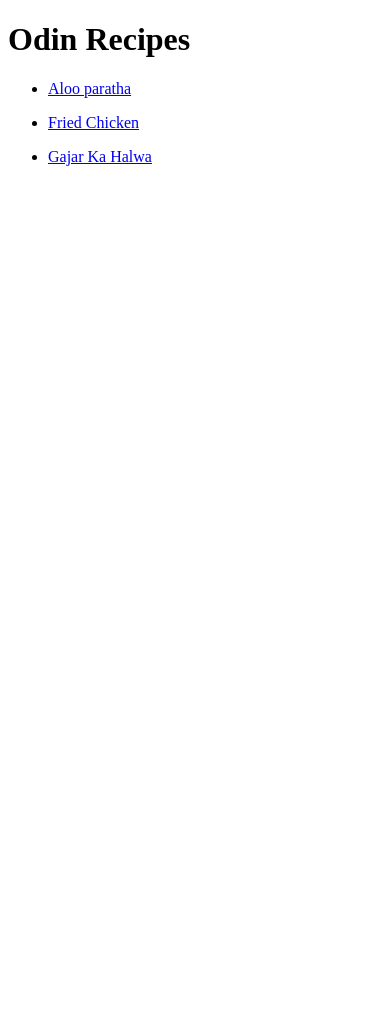
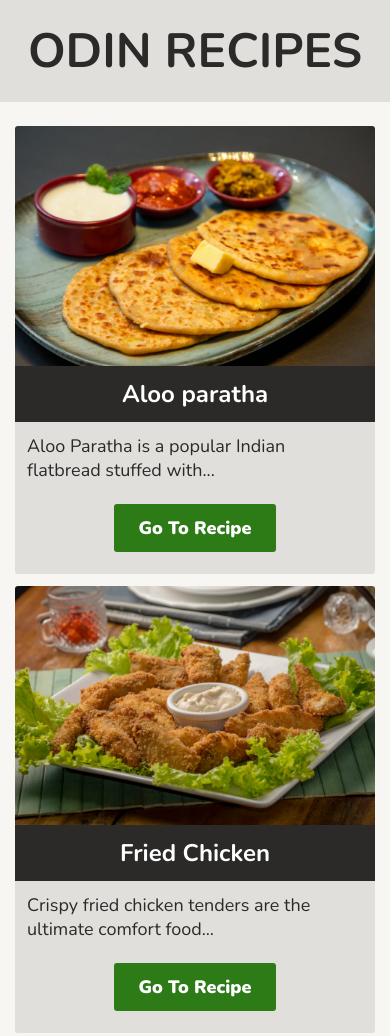
Before and after one commit to avinash4364/odin-recipes, a plain HTML site: page index.html in a window 390 px wide. Shown: the top 1036 px of the page. Before the commit the page ends 844 px from the top, so only its background shows below. Drawn offline with nearby package versions, Linux system fonts and the light colour scheme.

Commit message:
Use Flexbox to make home page more responsive

```diff
--- a/index.html
+++ b/index.html
@@ -4,17 +4,76 @@
     <meta charset="UTF-8" />
     <meta name="viewport" content="width=device-width, initial-scale=1.0" />
     <title>My Recipes</title>
+    <link rel="preconnect" href="https://fonts.googleapis.com" />
+    <link rel="preconnect" href="https://fonts.gstatic.com" crossorigin />
+    <link
+      href="https://fonts.googleapis.com/css2?family=Nunito:ital,wght@0,200..1000;1,200..1000&display=swap"
+      rel="stylesheet"
+    />
+    <link rel="stylesheet" href="style.css" />
   </head>
   <body>
-    <h1>Odin Recipes</h1>
-    <ul>
-      <li><a href="recipes/alooparatha.html">Aloo paratha</a></li>
-    </ul>
-    <ul>
-      <li><a href="recipes/friedchicken.html">Fried Chicken</a></li>
-    </ul>
-    <ul>
-      <li><a href="recipes/gajarkahalwa.html">Gajar Ka Halwa</a></li>
+    <h1 class="main-page--heading">Odin Recipes</h1>
+    <ul class="recipes-list">
+      <li>
+        <a href="recipes/alooparatha.html" type="image/jpeg"
+          ><img
+            src="images/aloo-ke-paratha.jpg"
+            alt="4 alooparatha plated with curd and pickle"
+            class="recipe-img"
+        /></a>
+        <h2 class="recipe-heading">Aloo paratha</h2>
+        <div class="recipe-desc--container">
+          <p class="recipe-desc">
+            Aloo Paratha is a popular Indian flatbread stuffed with...
+          </p>
+          <span class="recipe-link--container">
+            <a href="recipes/alooparatha.html" class="recipe-link"
+              >go to recipe</a
+            >
+          </span>
+        </div>
+      </li>
+
+      <li>
+        <a href="recipes/friedchicken.html" type="image/jpeg"
+          ><img
+            src="images/fried-chicken.jpg"
+            alt="Crispy Fried Chicken Tenders with Creamy Dip"
+            class="recipe-img"
+        /></a>
+        <h2 class="recipe-heading">Fried Chicken</h2>
+        <div class="recipe-desc--container">
+          <p class="recipe-desc">
+            Crispy fried chicken tenders are the ultimate comfort food...
+          </p>
+          <span class="recipe-link--container">
+            <a href="recipes/friedchicken.html" class="recipe-link"
+              >go to recipe</a
+            >
+          </span>
+        </div>
+      </li>
+
+      <li>
+        <a href="recipes/gajarkahalwa.html" type="image/jpeg"
+          ><img
+            src="images/gajar-ka-halwa.jpg"
+            alt="Carrot Pudding"
+            class="recipe-img"
+        /></a>
+        <h2 class="recipe-heading">Gajar Ka Halwa</h2>
+        <div class="recipe-desc--container">
+          <p class="recipe-desc">
+            Gajar Ka Halwa is a classic Indian dessert, a rich...
+          </p>
+          <span class="recipe-link--container">
+            <a href="recipes/gajarkahalwa.html" class="recipe-link"
+              >go to recipe</a
+            >
+          </span>
+        </div>
+      </li>
     </ul>
   </body>
 </html>
--- /dev/null
+++ b/style.css
@@ -0,0 +1,96 @@
+/*
+main-page-bg-color - #f7f6f2
+text-color - #2b2a29
+cards-bg-color - #e0dfdc
+button-background-color - #2c7b17
+span-color - #65635f
+font-family - nunito google fonts
+ */
+
+* {
+  box-sizing: inherit;
+  margin: 0;
+  padding: 0;
+}
+
+body {
+  background-color: #f7f6f2;
+  color: #2b2a29;
+  font-family: "Nunito", sans-serif;
+  font-optical-sizing: auto;
+  font-style: normal;
+  box-sizing: border-box;
+}
+
+.main-page--heading {
+  background-color: #e0dfdc;
+  font-size: 48px;
+  text-align: center;
+  padding: 18px 0;
+  margin-top: 0;
+  margin-bottom: 24px;
+  text-transform: uppercase;
+}
+
+.recipes-list {
+  list-style: none;
+  display: flex;
+  max-width: 1200px;
+  margin: 0 auto;
+  justify-content: center;
+  gap: 12px;
+  flex-wrap: wrap;
+}
+
+.recipes-list li {
+  width: 360px;
+}
+
+.recipes-list a {
+  text-decoration: none;
+  cursor: pointer;
+}
+
+.recipe-img {
+  display: block;
+  width: 100%;
+  border-top-left-radius: 3px;
+  border-top-right-radius: 3px;
+}
+
+.recipe-desc--container {
+  text-align: center;
+  background-color: #e0dfdc;
+  padding: 12px;
+  border-bottom-left-radius: 3px;
+  border-bottom-right-radius: 3px;
+}
+
+.recipe-heading {
+  background-color: #2b2a29;
+  color: #fff;
+  text-align: center;
+  padding: 12px 0;
+}
+
+.recipe-desc {
+  font-size: 18px;
+  text-align: left;
+  font-weight: 300;
+  margin-bottom: 12px;
+}
+
+.recipe-link--container {
+  background-color: #2c7b17;
+  padding: 12px 24px;
+  border-radius: 3px;
+  display: inline-block;
+  margin: 10px;
+}
+
+.recipe-link {
+  color: #fff;
+  font-size: 18px;
+  text-transform: capitalize;
+  font-weight: 900;
+}
```
Also changed, not shown: recipes/alooparatha.html (+12 -8 lines), recipes/recipe.css (added).
